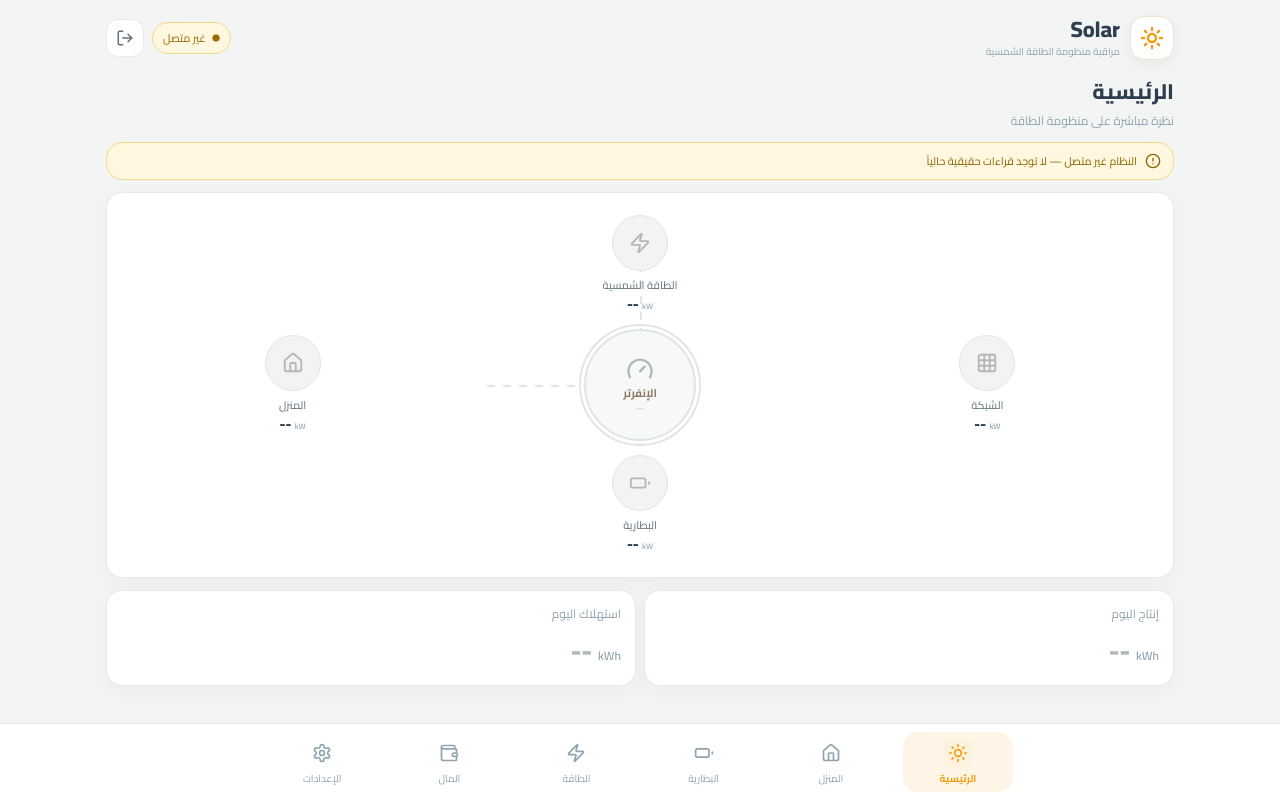
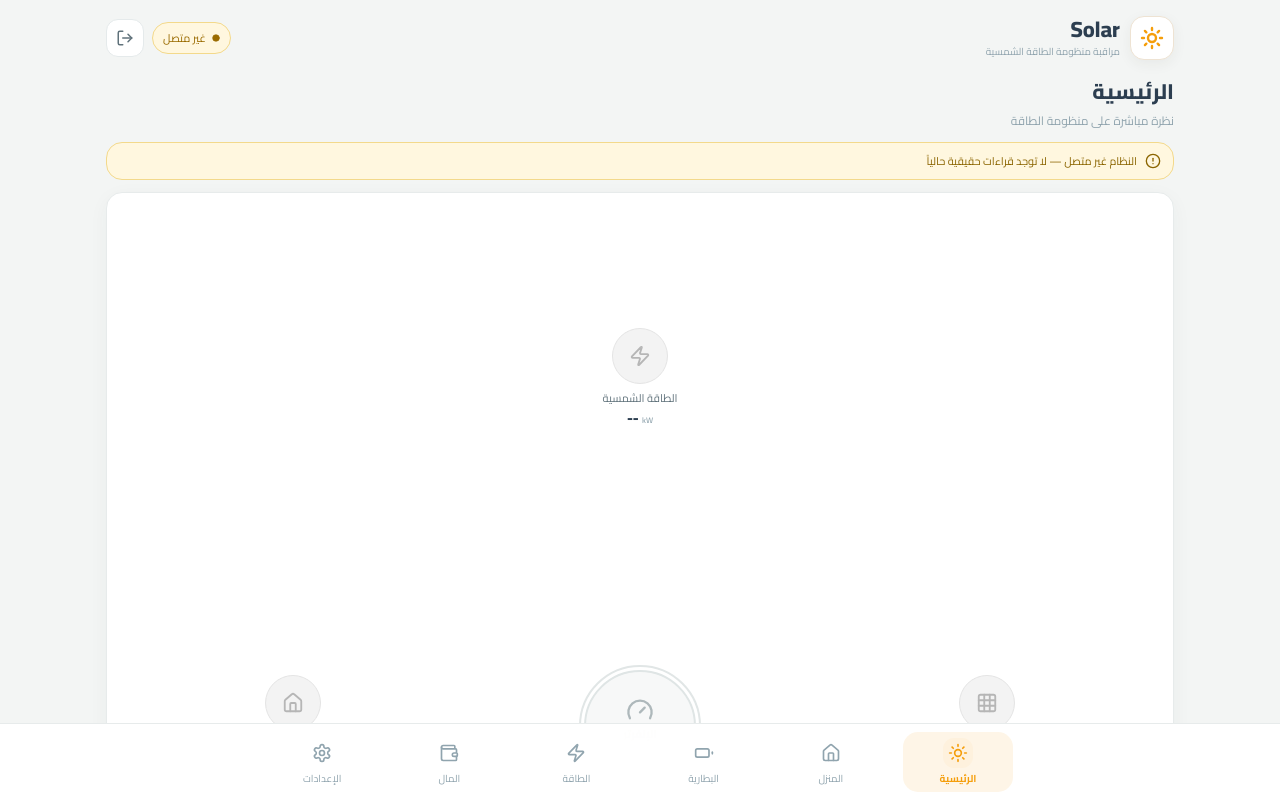
Before and after one commit to mahmoudbir-glitch/Solar, a Next.js app: page / in a window 1280 px wide. Shown: the top 798 px of the page. Built offline with nearby package versions, Linux system fonts and the light colour scheme.

Commit message:
Refine Solar energy flow animation

```diff
--- a/src/components/EnergyFlow.tsx
+++ b/src/components/EnergyFlow.tsx
@@ -15,17 +15,31 @@ const nodes=[
 
 function kw(w:number|null){return w===null?'--':(w/1000).toFixed(2)}
 
+function pulseDuration(w:number|null){
+ if(w===null||w<=0)return '2.8s';
+ const power=Math.min(Math.abs(w),7200);
+ return `${(3.4-(power/7200)*1.7).toFixed(2)}s`;
+}
+
 export function EnergyFlow({telemetry}:Props){
  const online=telemetry.source==='gateway' && Boolean(telemetry.timestamp);
+ const solarDuration=pulseDuration(telemetry.solarPowerW);
  return <div className={`energy-flow ${online?'is-online':'is-offline'}`} aria-label="مخطط تدفق الطاقة">
-  <div className="flow-lines" aria-hidden="true">
-   <span className="flow-line flow-line-v"/><span className="flow-line flow-line-h"/>
-  </div>
-  {nodes.map(({key,title,icon:Icon,color,position})=><div key={key} className={`flow-node flow-node-${position}`} style={{'--node-color':color} as CSSProperties}>
-   <div className="flow-node-icon"><Icon size={22}/></div>
-   <div className="flow-node-title">{title}</div>
-   <div className="flow-node-value">{key==='solar'?kw(telemetry.solarPowerW):key==='home'?kw(telemetry.loadPowerW):key==='battery'?kw(telemetry.batteryPowerW):'--'} <small>kW</small></div>
-  </div>)}
+  <svg className="flow-svg" viewBox="0 0 100 100" preserveAspectRatio="none" aria-hidden="true">
+   <line className="flow-path solar-path" x1="50" y1="18" x2="50" y2="40"/>
+   <line className="flow-path home-path" x1="60" y1="50" x2="82" y2="50"/>
+   <line className="flow-path battery-path" x1="50" y1="60" x2="50" y2="82"/>
+   <line className="flow-path grid-path" x1="18" y1="50" x2="40" y2="50"/>
+  </svg>
+  {nodes.map(({key,title,icon:Icon,color,position})=>{
+   const value=key==='solar'?kw(telemetry.solarPowerW):key==='home'?kw(telemetry.loadPowerW):key==='battery'?kw(telemetry.batteryPowerW):'--';
+   const duration=key==='solar'?solarDuration:key==='home'?pulseDuration(telemetry.loadPowerW):key==='battery'?pulseDuration(telemetry.batteryPowerW):pulseDuration(telemetry.gridPowerW);
+   return <div key={key} className={`flow-node flow-node-${position}`} style={{'--node-color':color,'--pulse-duration':duration} as CSSProperties}>
+    <div className="flow-node-icon"><Icon size={22}/></div>
+    <div className="flow-node-title">{title}</div>
+    <div className="flow-node-value">{value} <small>kW</small></div>
+   </div>
+  })}
   <div className="flow-center">
    <div className="flow-ring"/>
    <div className="flow-center-inner"><Gauge size={28}/><strong>الإنفرتر</strong><span>{online?telemetry.inverterState||'متصل':'--'}</span></div>
```
